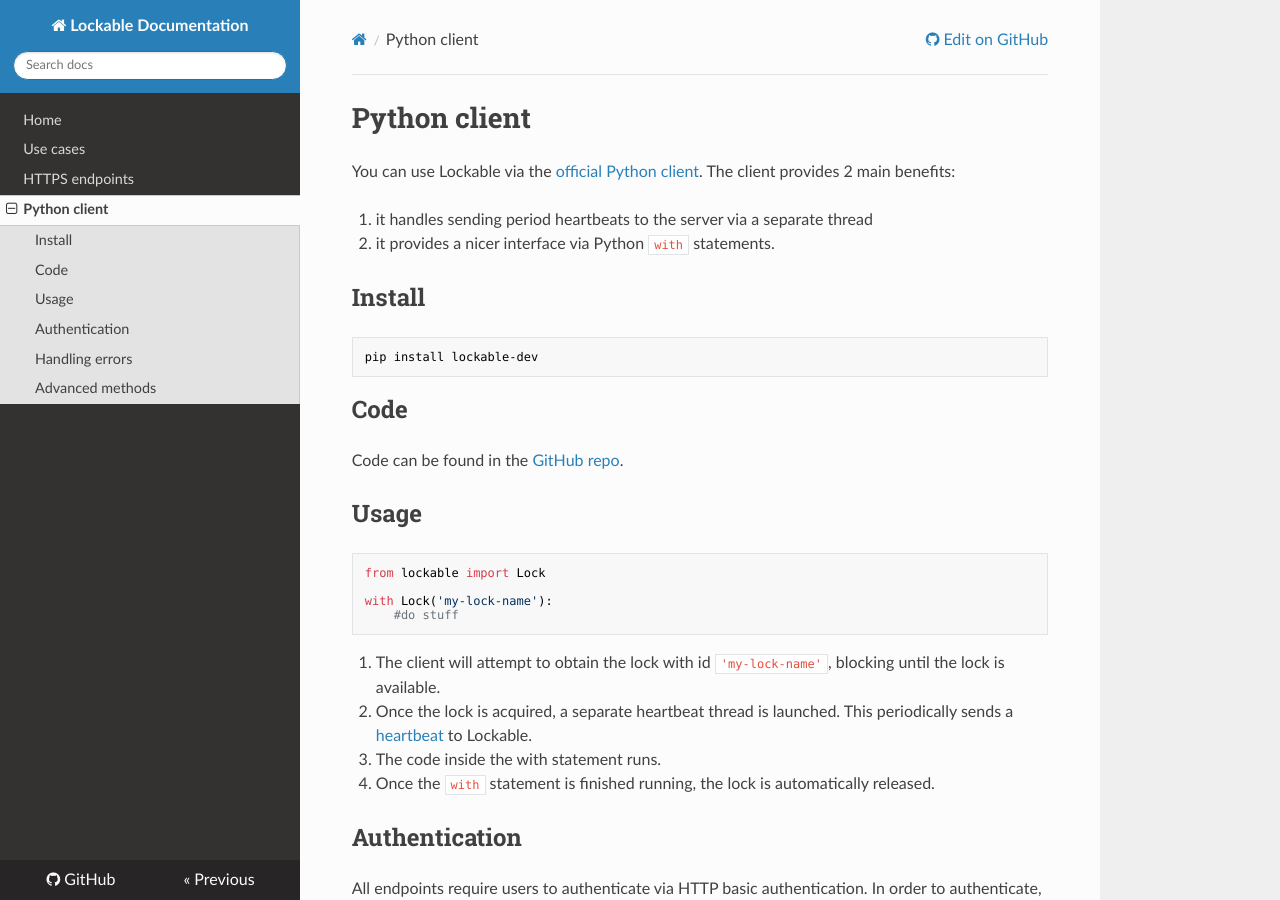
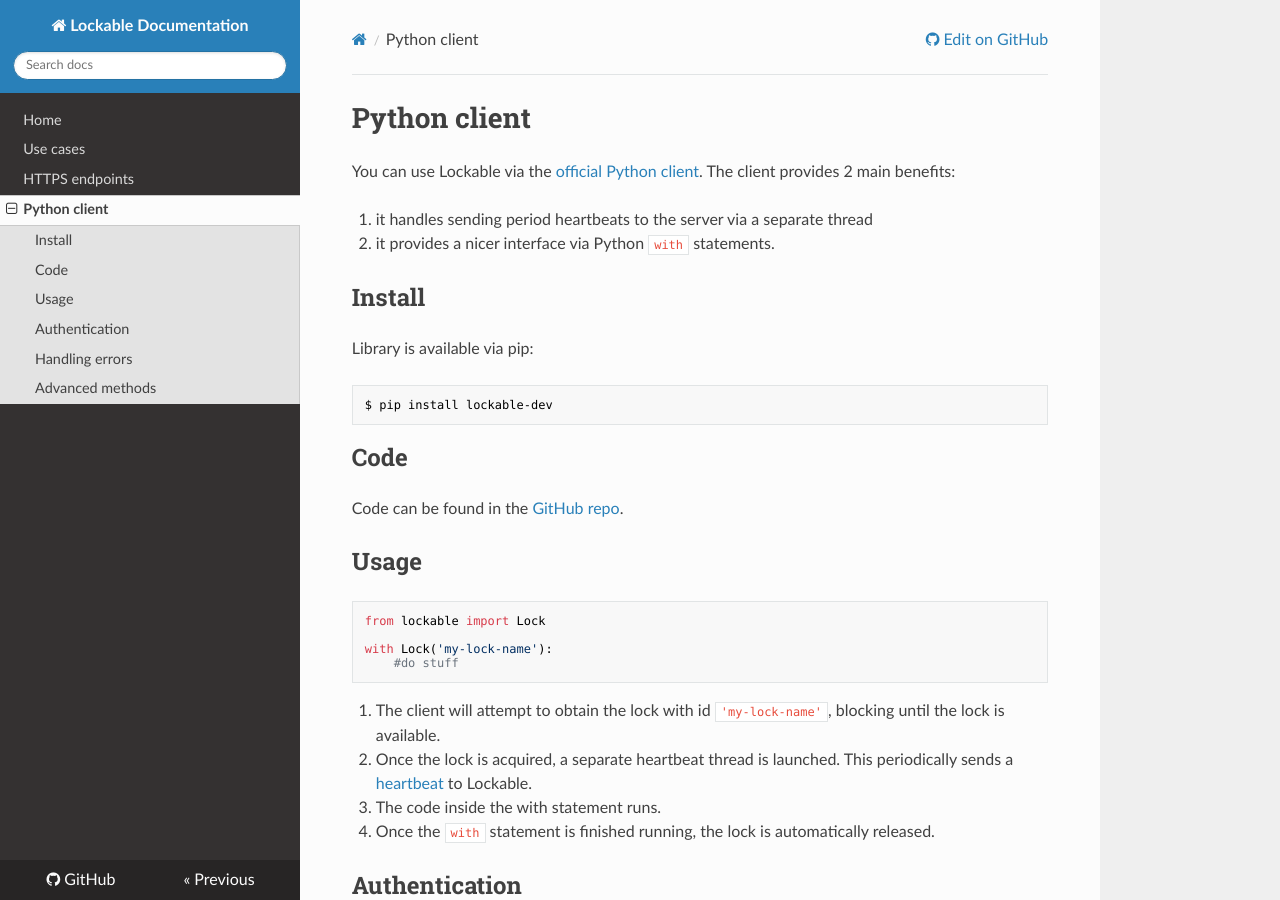
Before and after one commit to lockable-dev/lockable-docs, an MkDocs documentation site: the page built from docs/python-client.md, in a window 1280 px wide and 900 px high. Built offline with MkDocs 1.6.1, drawn with Linux system fonts in a browser that asks for light colours; nearby versions of some CDN libraries.

Commit message:
Minor improvements

````diff
--- a/docs/python-client.md
+++ b/docs/python-client.md
@@ -6,8 +6,9 @@ You can use Lockable via the [official Python client](https://pypi.org/project/l
 2. it provides a nicer interface via Python `with` statements.
 
 ## Install
+Library is available via pip:
 ```bash
-pip install lockable-dev
+$ pip install lockable-dev
 ```
 
 ## Code
````
